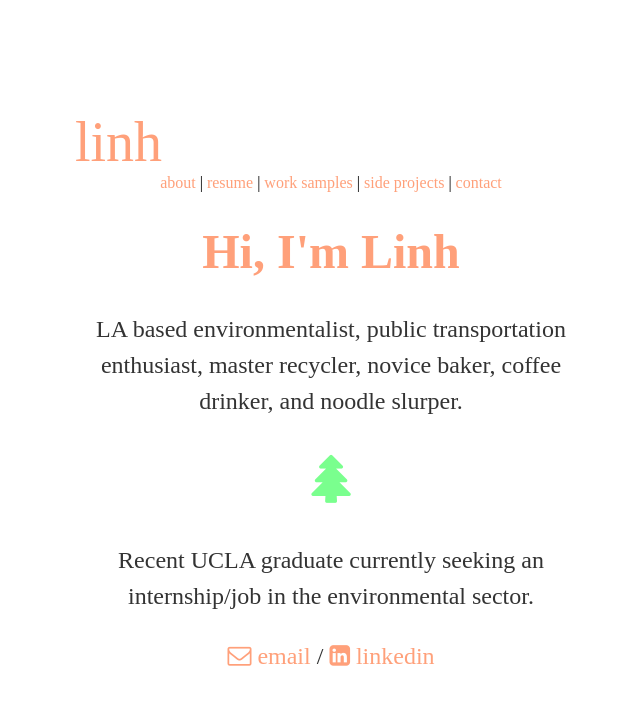
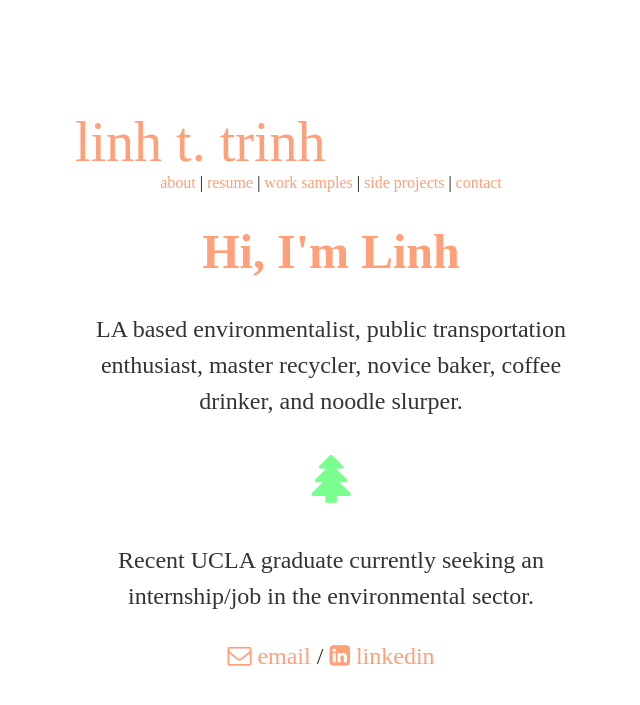
Before and after one commit to lttrinh/lttrinh.github.io, a Jekyll site: the page built from index.html, in a window 1280 px wide. Shown: the top 705 px of the page, without its empty margins (309-949 px from the left). Built offline with Jekyll 4.4.1, drawn with Linux system fonts in a browser that asks for light colours.

Commit message:
Update index.html

```diff
--- a/index.html
+++ b/index.html
@@ -7,7 +7,7 @@ title: linh
 <link rel="stylesheet" href="https://fonts.googleapis.com/icon?family=Material+Icons">
 <link rel="stylesheet" href="https://cdnjs.cloudflare.com/ajax/libs/font-awesome/4.7.0/css/font-awesome.min.css">
 
-	<a class="top"href="index">linh</a>
+	<a class="top"href="index">linh t. trinh</a>
 
 <div class="topnav">
 	<a href="about">about</a> |
```
